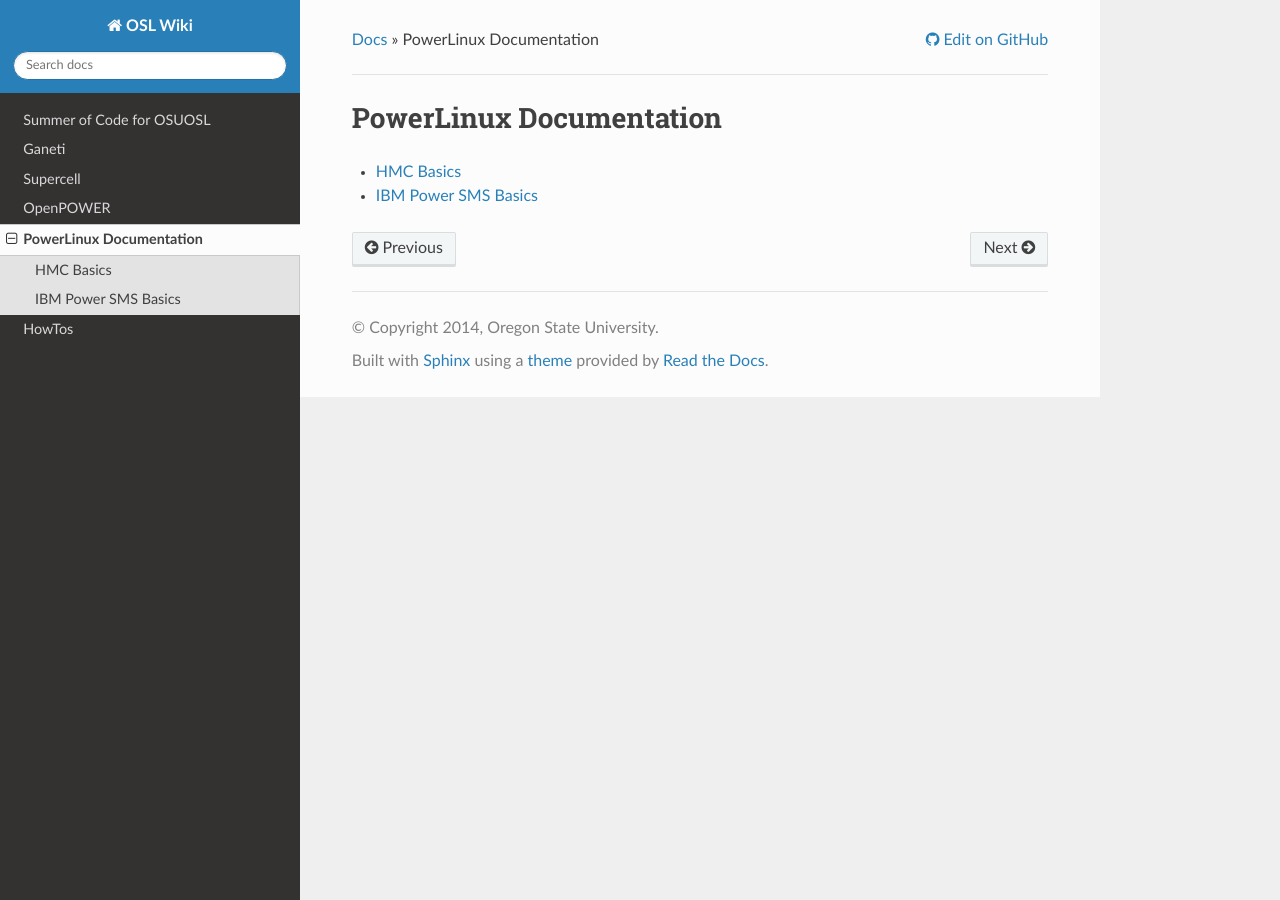
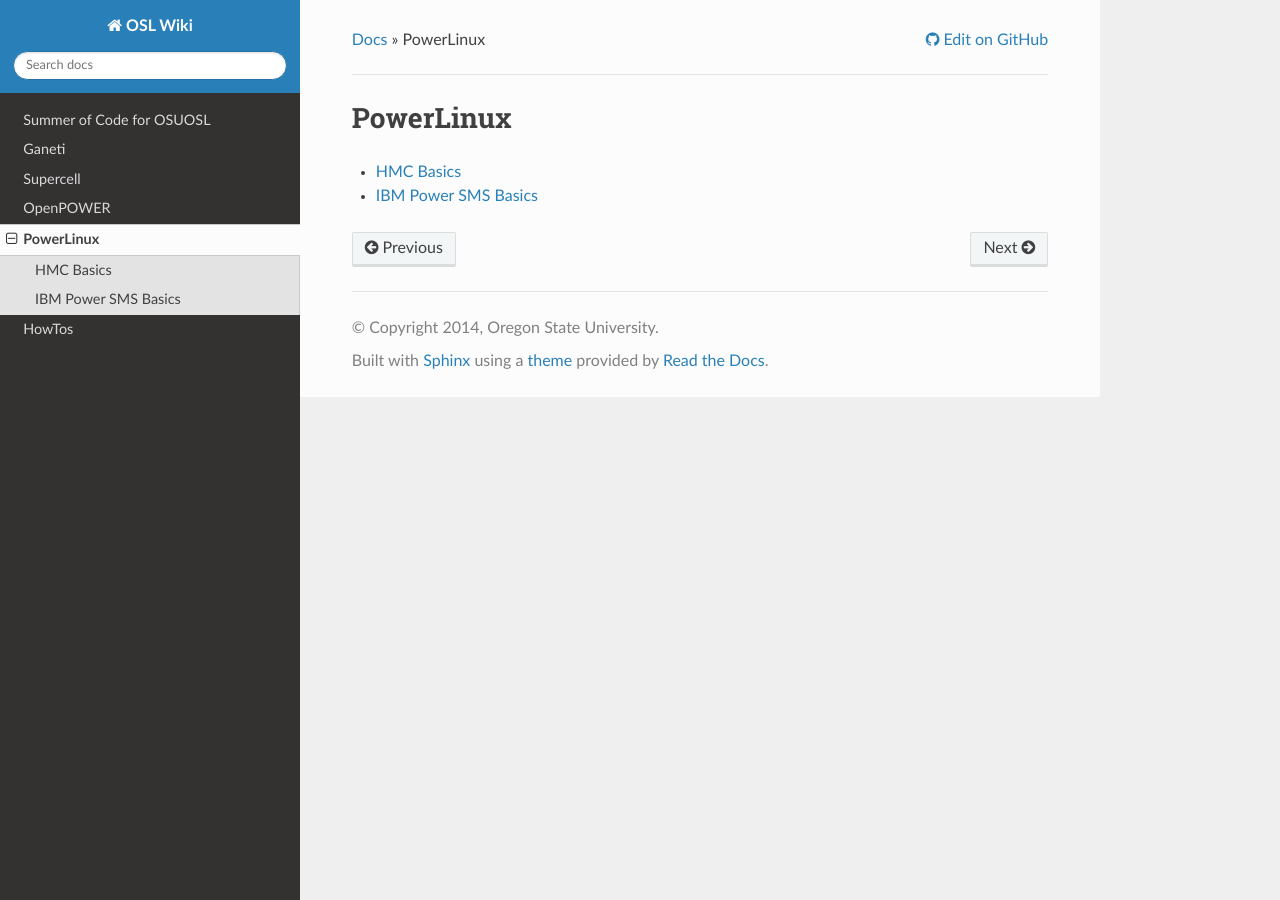
Before and after one commit to osuosl/wiki, a Sphinx documentation site: the page built from source/powerlinux/index.rst, in a window 1280 px wide. Built offline with Sphinx 7.4.7 and the Read the Docs theme 2.0.0, drawn with Linux system fonts in a browser that asks for light colours.

Commit message:
Shorten the name up a bit

```diff
--- a/source/powerlinux/index.rst
+++ b/source/powerlinux/index.rst
@@ -1,8 +1,7 @@
+.. _power-linux:
 
-.. _power-linux-documentation:
-
-PowerLinux Documentation
-========================
+PowerLinux
+==========
 
 .. toctree::
     :maxdepth: 1
```
